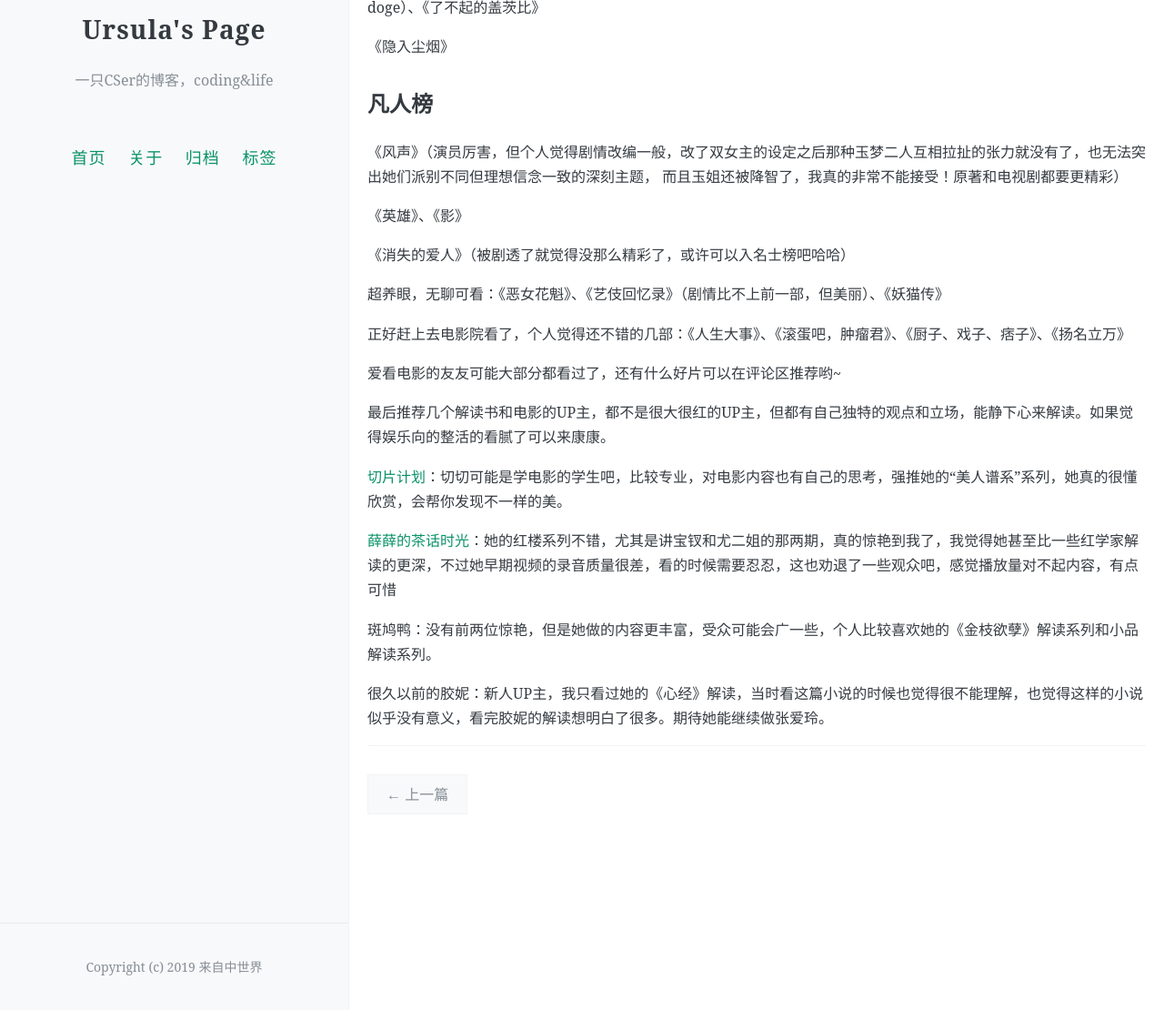
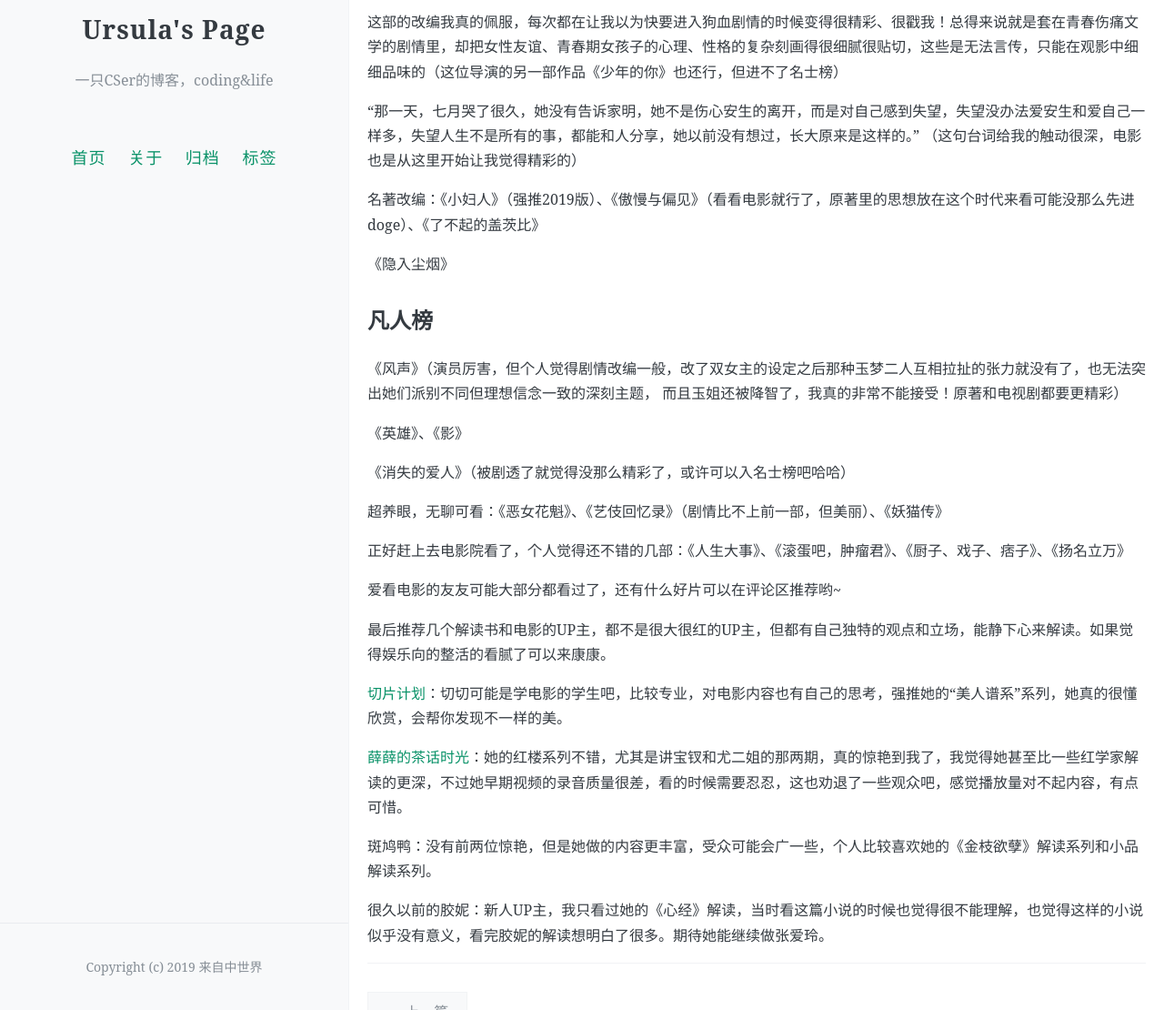
Before and after one commit to ursulalujun/Blog, a Jekyll site: the page built from _posts/2023-3-6-movie.md, in a window 1280 px wide and 1400 px high, scrolled down 856 px. Shown: the part 290-1400 px from the top of the window at 91% size. Built offline with Jekyll 4.4.1, drawn with Linux system fonts in a browser that asks for light colours; comment, search, counter and statistics services are not loaded.

Commit message:
Update 2023-3-6-movie.md

```diff
--- a/_posts/2023-3-6-movie.md
+++ b/_posts/2023-3-6-movie.md
@@ -48,6 +48,12 @@ comments: true
 
 《赎罪》
 
+《七月与安生》
+
+这部的改编我真的佩服，每次都在让我以为快要进入狗血剧情的时候变得很精彩、很戳我！总得来说就是套在青春伤痛文学的剧情里，却把女性友谊、青春期女孩子的心理、性格的复杂刻画得很细腻很贴切，这些是无法言传，只能在观影中细细品味的（这位导演的另一部作品《少年的你》也还行，但进不了名士榜）
+
+“那一天，七月哭了很久，她没有告诉家明，她不是伤心安生的离开，而是对自己感到失望，失望没办法爱安生和爱自己一样多，失望人生不是所有的事，都能和人分享，她以前没有想过，长大原来是这样的。” （这句台词给我的触动很深，电影也是从这里开始让我觉得精彩的）
+
 名著改编：《小妇人》（强推2019版）、《傲慢与偏见》（看看电影就行了，原著里的思想放在这个时代来看可能没那么先进doge）、《了不起的盖茨比》
 
 《隐入尘烟》
@@ -70,7 +76,7 @@ comments: true
 
 [切片计划](https://space.bilibili.com/624052719?spm_id_from=333.337.0.0)：切切可能是学电影的学生吧，比较专业，对电影内容也有自己的思考，强推她的“美人谱系”系列，她真的很懂欣赏，会帮你发现不一样的美。
 
-[薛薛的茶话时光](https://space.bilibili.com/436438643?spm_id_from=333.337.0.0)：她的红楼系列不错，尤其是讲宝钗和尤二姐的那两期，真的惊艳到我了，我觉得她甚至比一些红学家解读的更深，不过她早期视频的录音质量很差，看的时候需要忍忍，这也劝退了一些观众吧，感觉播放量对不起内容，有点可惜
+[薛薛的茶话时光](https://space.bilibili.com/436438643?spm_id_from=333.337.0.0)：她的红楼系列不错，尤其是讲宝钗和尤二姐的那两期，真的惊艳到我了，我觉得她甚至比一些红学家解读的更深，不过她早期视频的录音质量很差，看的时候需要忍忍，这也劝退了一些观众吧，感觉播放量对不起内容，有点可惜。
 
 斑鸠鸭：没有前两位惊艳，但是她做的内容更丰富，受众可能会广一些，个人比较喜欢她的《金枝欲孽》解读系列和小品解读系列。
 
```
